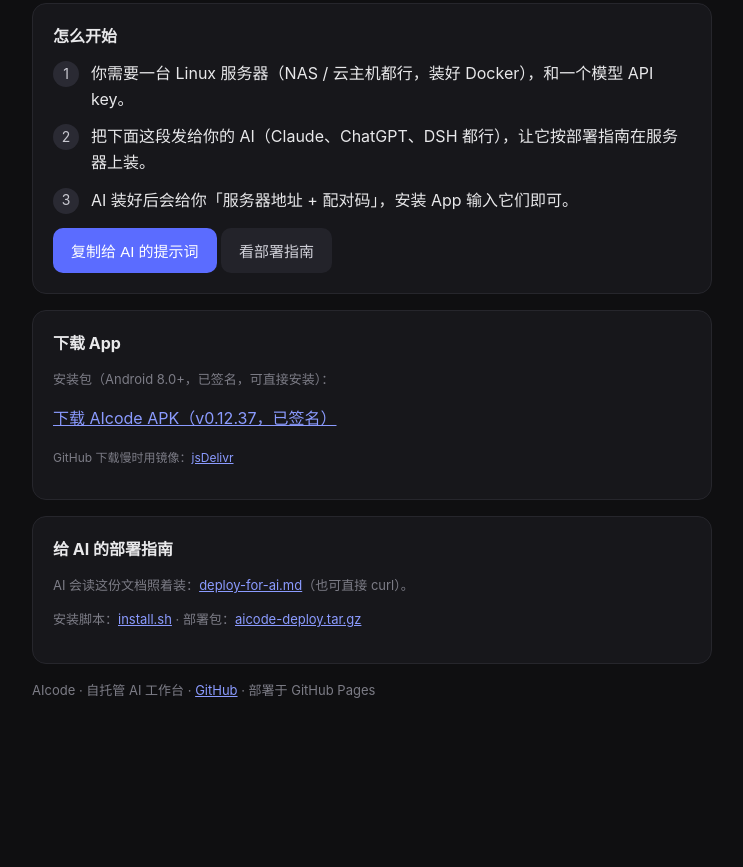
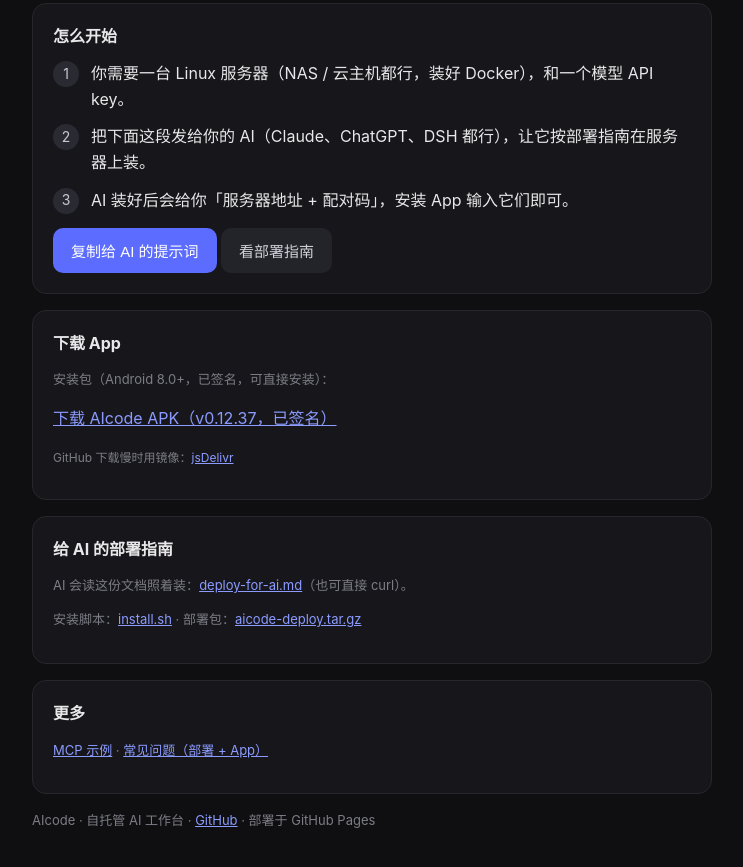
Before and after one commit to CYYYOURMAN/AICode, a plain HTML site: page pages/index.html in a window 1280 px wide. Shown: the part 295-1162 px from the top of the page, without its empty margins (268-1011 px from the left). Before the commit the page ends 1069 px from the top, so only its background shows below. Drawn offline with Linux system fonts and the light colour scheme.

Commit message:
docs: MCP example + troubleshooting guide, link from landing/deploy docs

```diff
--- a/pages/index.html
+++ b/pages/index.html
@@ -57,6 +57,11 @@
     <p class="muted">安装脚本：<a href="install.sh">install.sh</a> · 部署包：<a href="aicode-deploy.tar.gz">aicode-deploy.tar.gz</a></p>
   </div>
 
+  <div class="card">
+    <b>更多</b>
+    <p class="muted"><a href="mcp-example.md">MCP 示例</a> · <a href="troubleshooting.md">常见问题（部署 + App）</a></p>
+  </div>
+
   <p class="muted">AIcode · 自托管 AI 工作台 · <a href="https://github.com/CYYYOURMAN/AICode">GitHub</a> · 部署于 GitHub Pages</p>
 </div>
 <script>
```
Also changed, not shown: 3 other files.
